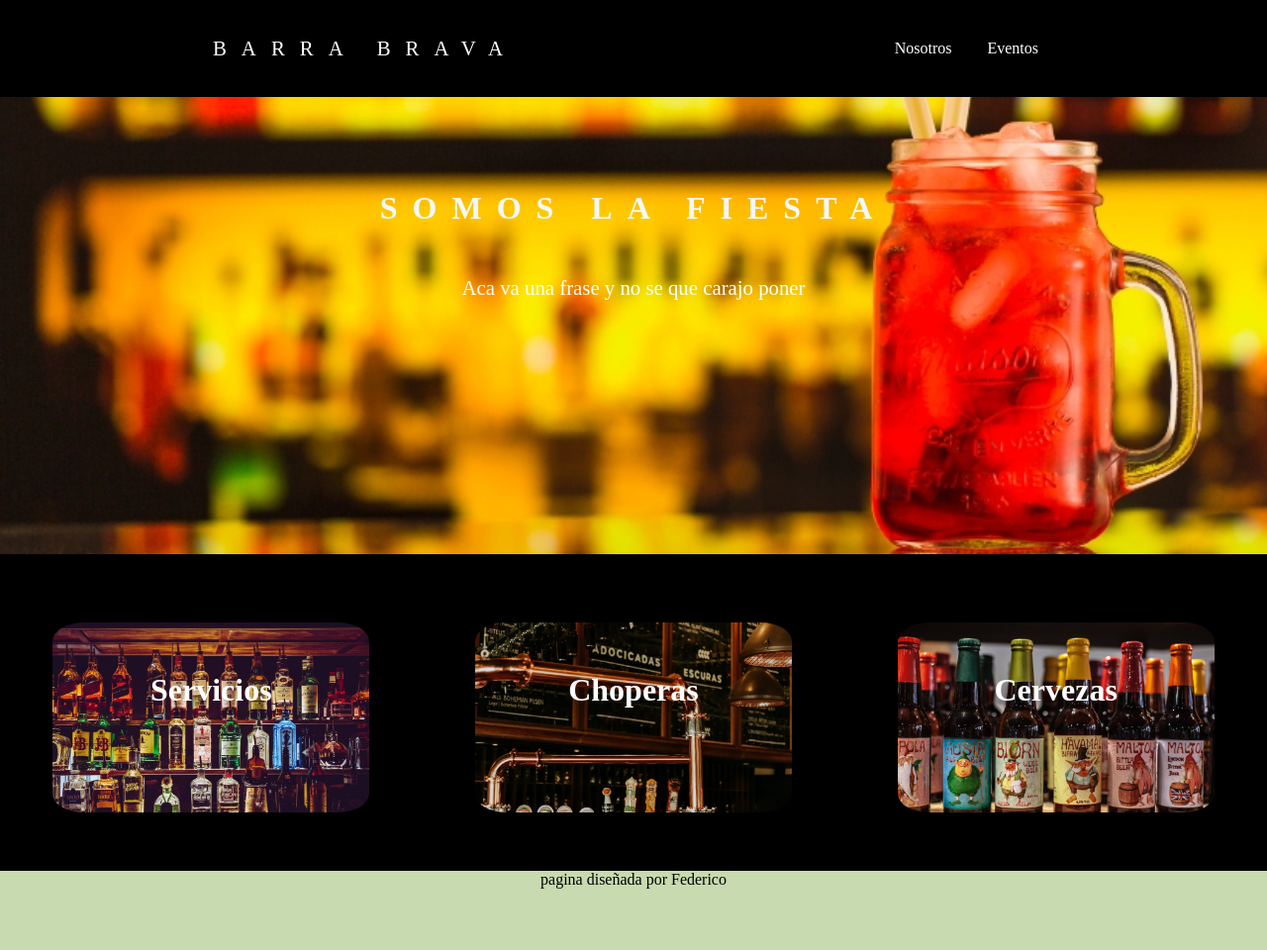
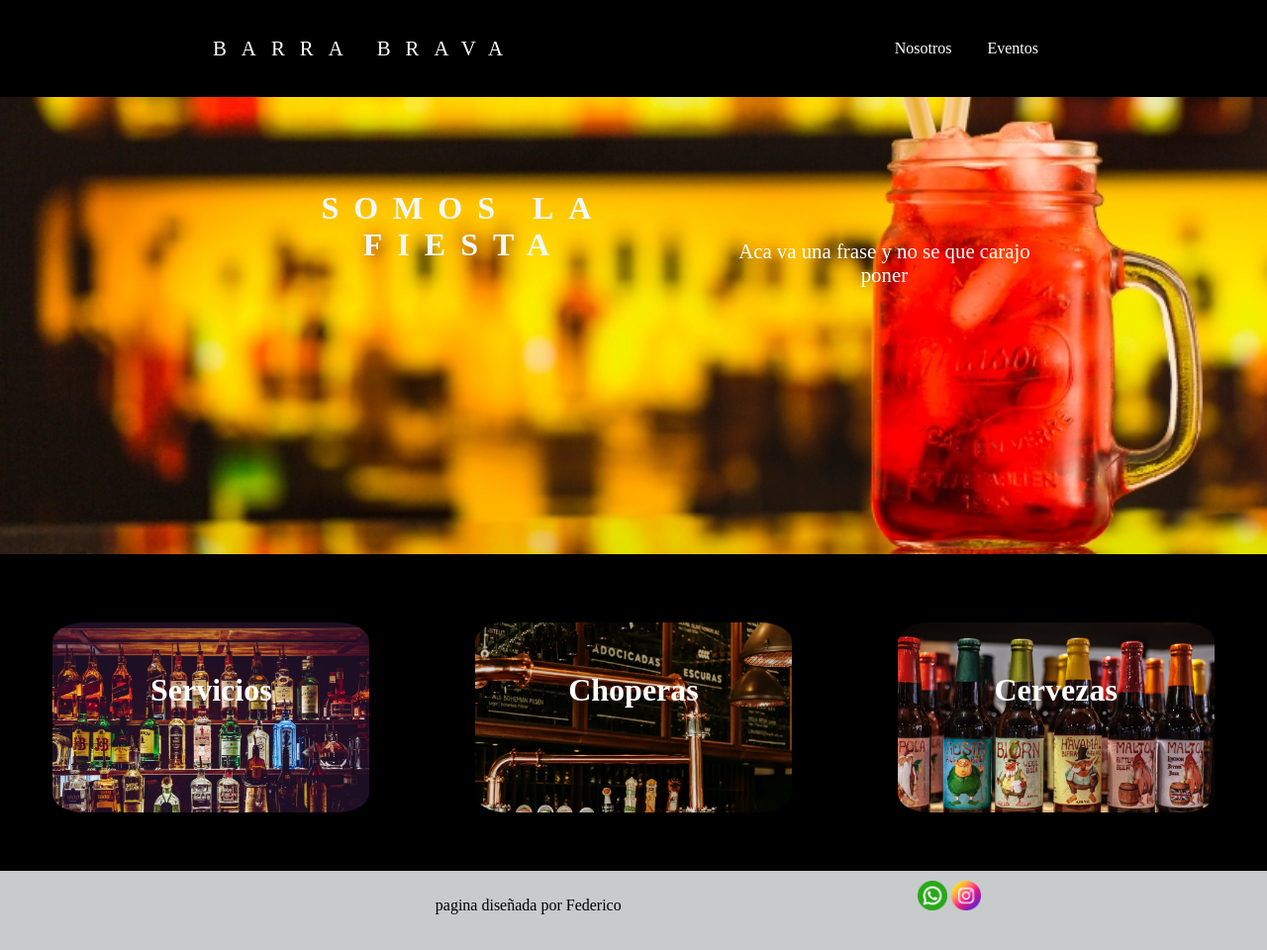
Before and after one commit to Federicobarreiro/barrabrava, a website: page index.html in a window 1280 px wide. Shown: the whole page at 99% size. Drawn offline with nearby package versions, Linux system fonts and the light colour scheme.

Commit message:
cambios en footer

```diff
--- a/index.html
+++ b/index.html
@@ -44,8 +44,13 @@
 
   <footer class="footer">
     <div class="container">
-      <p>pagina diseñada por Federico</p>
-
+      <div class="flex-item footer-p">
+        <p>pagina diseñada por Federico</p>
+      </div>
+      <div class="flex-item footer-uno">
+        <img src="multimedia/whatsapp.png" alt="logo de whatsapp">
+        <a href="https://instagram.com/barrabravacg?utm_medium=copy_link"><img src="multimedia/instagram.png" alt="logo de instagram"></a>
+      </div>
     </div>
   </footer>
   <script src="https://code.jquery.com/jquery-3.6.0.min.js"></script>
--- a/scss/_footer.scss
+++ b/scss/_footer.scss
@@ -1,5 +1,19 @@
 .footer {
-    background: rgb(200, 218, 175);
-    text-align: center;
+    background: #c8cbcc;
     height: 10vh;
 }
+
+.container {
+    display: flex;
+
+}
+
+.footer-p {
+    align-self: flex-end;
+    flex-grow: 2;
+}
+
+.footer-uno img {
+    width: 30px;
+
+}
```
Also changed, not shown: css/estilo.css.
